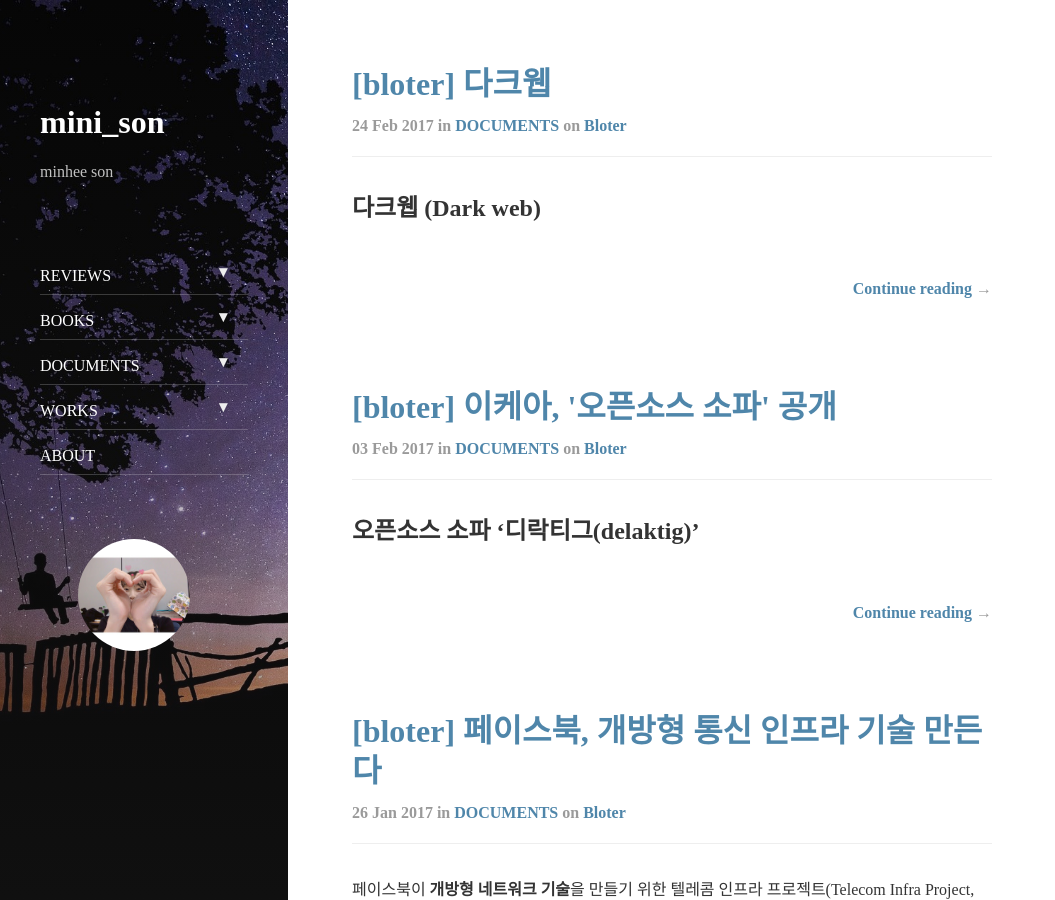
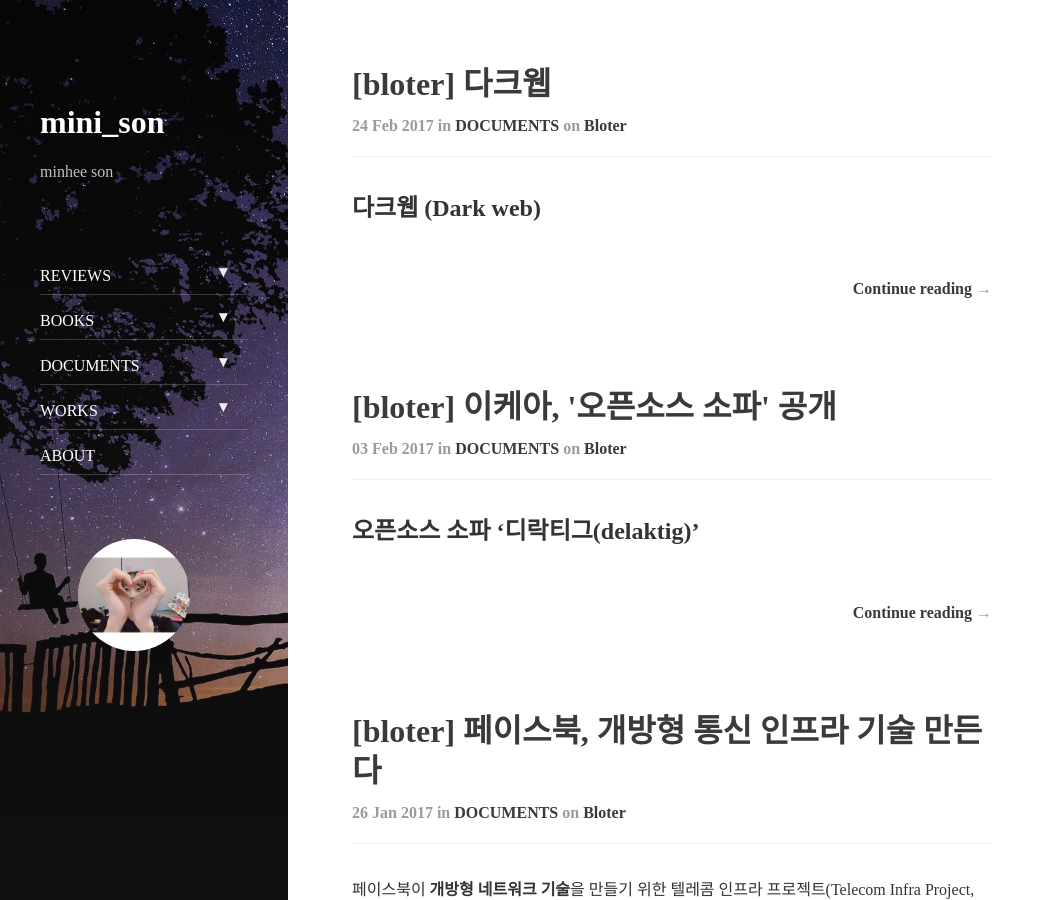
Before and after one commit to minheeson/minheeson.github.io, a Jekyll site: the page built from index.html, in a window 1280 px wide and 900 px high. Shown: the whole window, without its empty margins (0-1055 px from the left). Built offline with Jekyll 4.4.1, drawn with Linux system fonts in a browser that asks for light colours; nearby versions of some CDN libraries; the list of posts is cut into pages by our own code.

Commit message:
modify color

```diff
--- a/_config.yml
+++ b/_config.yml
@@ -27,7 +27,7 @@ author:
 
 # Fallback image and color
 image:               /assets/img/nap.jpg
-color:               '#4f86aa'
+color:               '#3a3a3a'
 
 # The font used for headings. Expects a string that is a valid CSS font-family value.
 font_heading:        "'Lato', 'Sans-serif'"
```
